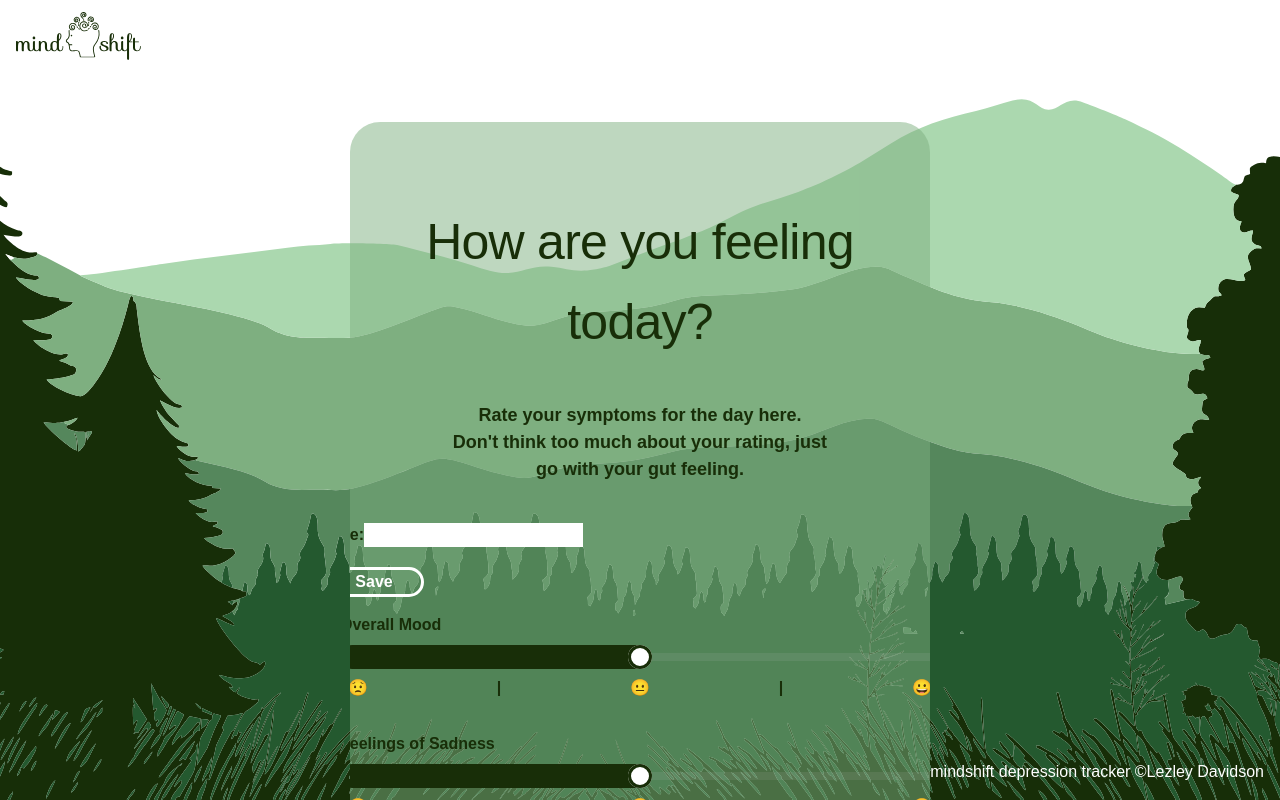
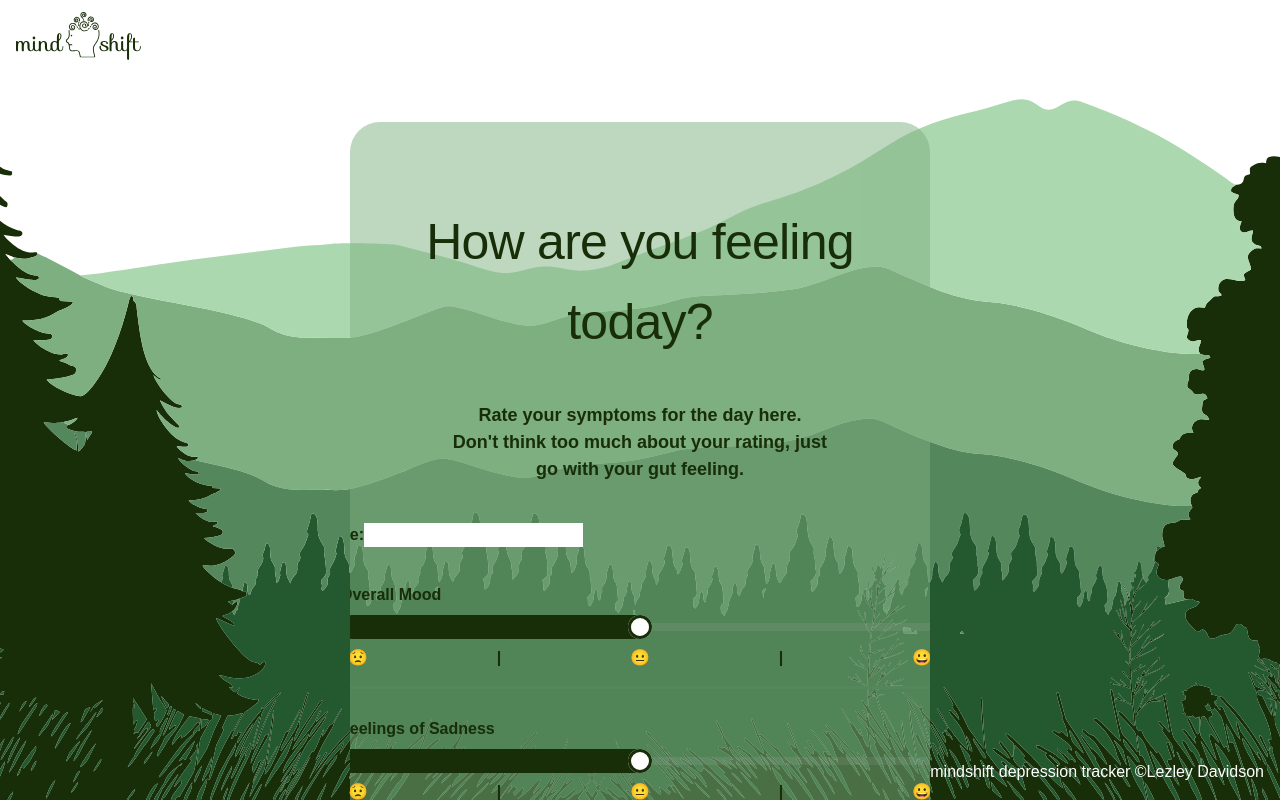
Before and after one commit to lezleyfaye/next-js-mindshift, a Next.js app: page /symptoms in a window 1280 px wide. Built offline with nearby package versions, Linux system fonts and the light colour scheme; a web font is replaced by a local one.

Commit message:
Moved button to bottom and css styling

```diff
--- a/app/symptoms/Symptoms.tsx
+++ b/app/symptoms/Symptoms.tsx
@@ -103,9 +103,6 @@ export default function SymptomsPage() {
               dateFormat="dd/MM/yyyy"
             />
           </div>
-          <button className={styles.button} onClick={handleSave} type="submit">
-            Save
-          </button>
           <div>
             <div className={styles.section}>
               <h2 className={styles.title}>Overall Mood</h2>
@@ -186,6 +183,11 @@ export default function SymptomsPage() {
                 />
               </div>
             </div>
+            <div className={styles.button}>
+              <button onClick={handleSave} type="submit">
+                Save
+              </button>
+            </div>
           </div>
         </form>
       </div>
--- a/app/symptoms/symptoms.module.scss
+++ b/app/symptoms/symptoms.module.scss
@@ -35,19 +35,36 @@
 }
 
 .button {
-  border: solid 3px;
-  color: #fff;
-  font-weight: 600;
-  width: 100px;
-  height: 30px;
-  border-radius: 15px;
+  display: flex;
+  align-items: center;
+  justify-content: right;
+
+  button {
+    background-color: #182e08;
+    box-shadow: 4px 2px 2px #fff;
+    color: #fff;
+    font-weight: 600;
+    width: 100px;
+    height: 30px;
+    border-radius: 15px;
+    align-items: right;
+  }
+  button:hover {
+    background-color: #fff;
+    box-shadow: 4px 2px 2px #182e08;
+    color: #182e08;
+  }
 }
 
 .section {
+  margin-bottom: 12px;
   padding: 1rem;
   display: flex;
   flex-direction: column;
   gap: 0.5rem;
+  // box-shadow: 1px 0 8px #fff;
+  border-radius: 3px;
+  border-bottom: 3px solid #55875c;
 }
 
 .sliderContainer {
```
